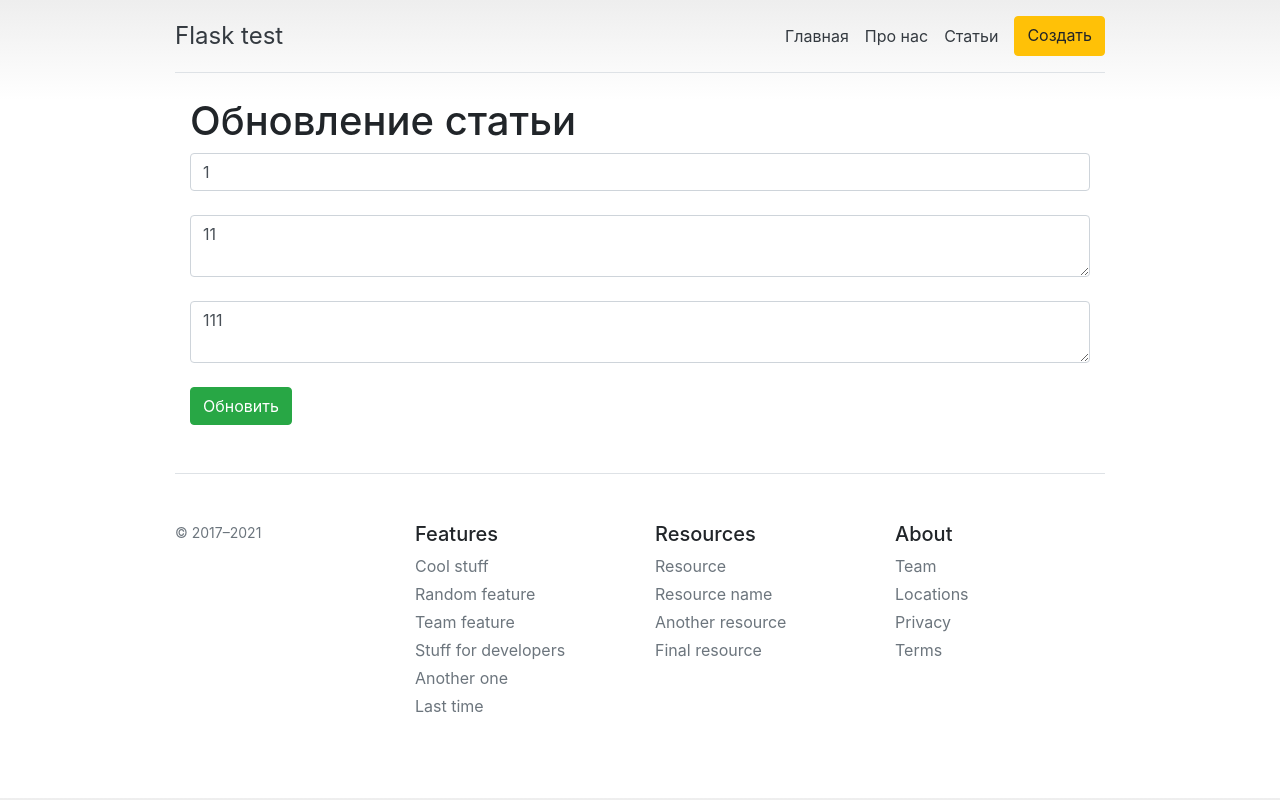
After one commit to deejaymmm/flask_test, a Flask app: page /posts/1/update in a window 1280 px wide. The commit adds this page. Run offline with Flask 2, Linux system fonts and the light colour scheme; data comes from the database, SQL or seed files in the repository; both versions use the stored data as it was after the commit; some libraries are stand-ins or nearby versions.

Commit message:
lesson 5

```diff
--- a/app.py
+++ b/app.py
@@ -42,6 +42,35 @@ def post_detail(id):
     return render_template("post_detail.html", article=article)
 
 
+@app.route('/posts/<int:id>/del')
+def post_delete(id):
+    article = Article.query.get_or_404(id)
+
+    try:
+        db.session.delete(article)
+        db.session.commit()
+        return redirect('/posts')
+    except:
+        return "При удалении статьи произошла ошибка"
+
+
+@app.route('/posts/<int:id>/update', methods=['POST', 'GET'])
+def post_update(id):
+    article = Article.query.get(id)
+    if request.method == 'POST':
+        article.title = request.form['title']
+        article.intro = request.form['intro']
+        article.text = request.form['text']
+
+        try:
+            db.session.commit()
+            return redirect('/posts')
+        except:
+            return "При редактировании статьи произошла ошибка"
+    else:
+        return render_template("post_update.html", article=article)
+
+
 @app.route('/create-article', methods=['POST', 'GET'])
 def create_article():
     if request.method == 'POST':
@@ -56,7 +85,7 @@ def create_article():
             db.session.commit()
             return redirect('/posts')
         except:
-            return "Придобавлении статьи произошла ошибка"
+            return "При добавлении статьи произошла ошибка"
     else:
         return render_template("create-article.html")
 
--- a/templates/base.html
+++ b/templates/base.html
@@ -58,8 +58,8 @@
           <a class="me-3 py-2 text-dark text-decoration-none" href="/">Главная</a>
           <a class="me-3 py-2 text-dark text-decoration-none" href="/about">Про нас</a>
           <a class="me-3 py-2 text-dark text-decoration-none" href="/posts">Статьи</a>
+          <a class="btn btn-warning" href="/create-article">Создать</a>
         </nav>
-          <a class="btn btn-warning" href="/create-article">Создать</a>
       </header>
 
       {% block body %}{% endblock %}
--- a/templates/post_detail.html
+++ b/templates/post_detail.html
@@ -11,6 +11,8 @@
     <div class="alert alert-info">
         <p>{{ article.text }}</p>
         <p><b>Дата: {{ article.date.date() }}</b></p>
+        <a href="/posts/{{ article.id }}/del" class="btn btn-danger">Удалить</a>
+        <a href="/posts/{{ article.id }}/update" class="btn btn-success">Редактировать</a>
     </div>
 </div>
 {% endblock %}
--- /dev/null
+++ b/templates/post_update.html
@@ -0,0 +1,17 @@
+{% extends 'base.html' %}
+
+{% block title %}
+Обновление статьи
+{% endblock %}
+
+{% block body %}
+<div class="container">
+    <h1>Обновление статьи</h1>
+    <form method="post">
+        <input type="text" name="title" id="title" class="form-control" value="{{ article.title }}"><br>
+        <textarea name="intro" id="intro" class="form-control">{{ article.intro }}</textarea><br>
+        <textarea name="text" id="text" class="form-control">{{ article.text }}</textarea><br>
+        <input type="submit" class="btn btn-success" value="Обновить">
+    </form>
+</div>
+{% endblock %}
--- a/templates/posts.html
+++ b/templates/posts.html
@@ -7,7 +7,7 @@
 {% block body %}
 <div class="container">
     <h1>Все статьи на сайте</h1>
-
+    {% if articles|length > 0 %}
         {% for el in articles %}
         <div class="alert alert-info">
             <h2>{{ el.title }}</h2>
@@ -16,5 +16,8 @@
             <a href="/posts/{{ el.id }}" class="btn btn-warning">Детальнее</a>
         </div>
         {% endfor %}
+    {% else %}
+        <p>У нас еще нет статей на сайте</p>
+    {% endif %}
 </div>
 {% endblock %}
```
Also changed, not shown: blog.db. Lines whose indentation alone changed are shown as unchanged.
